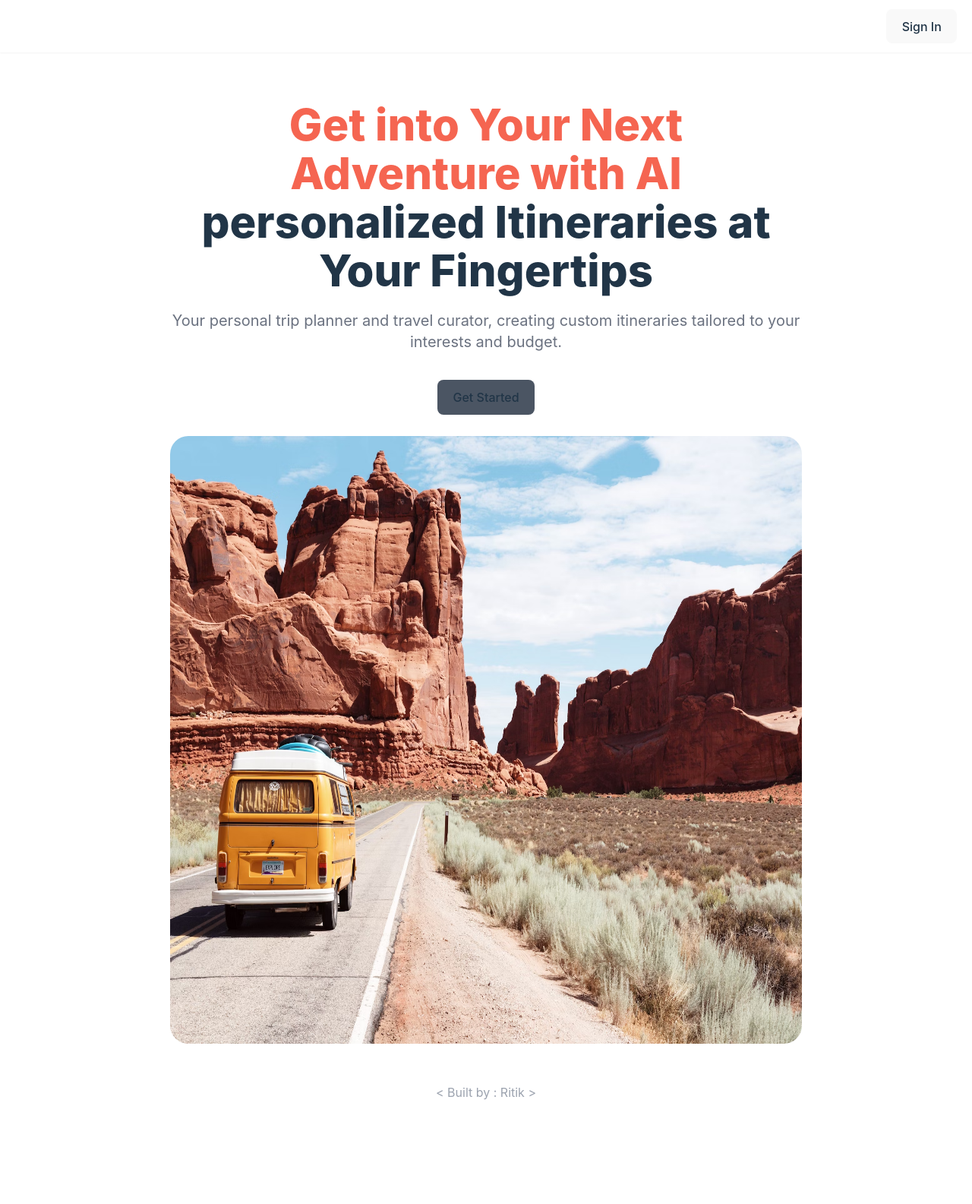
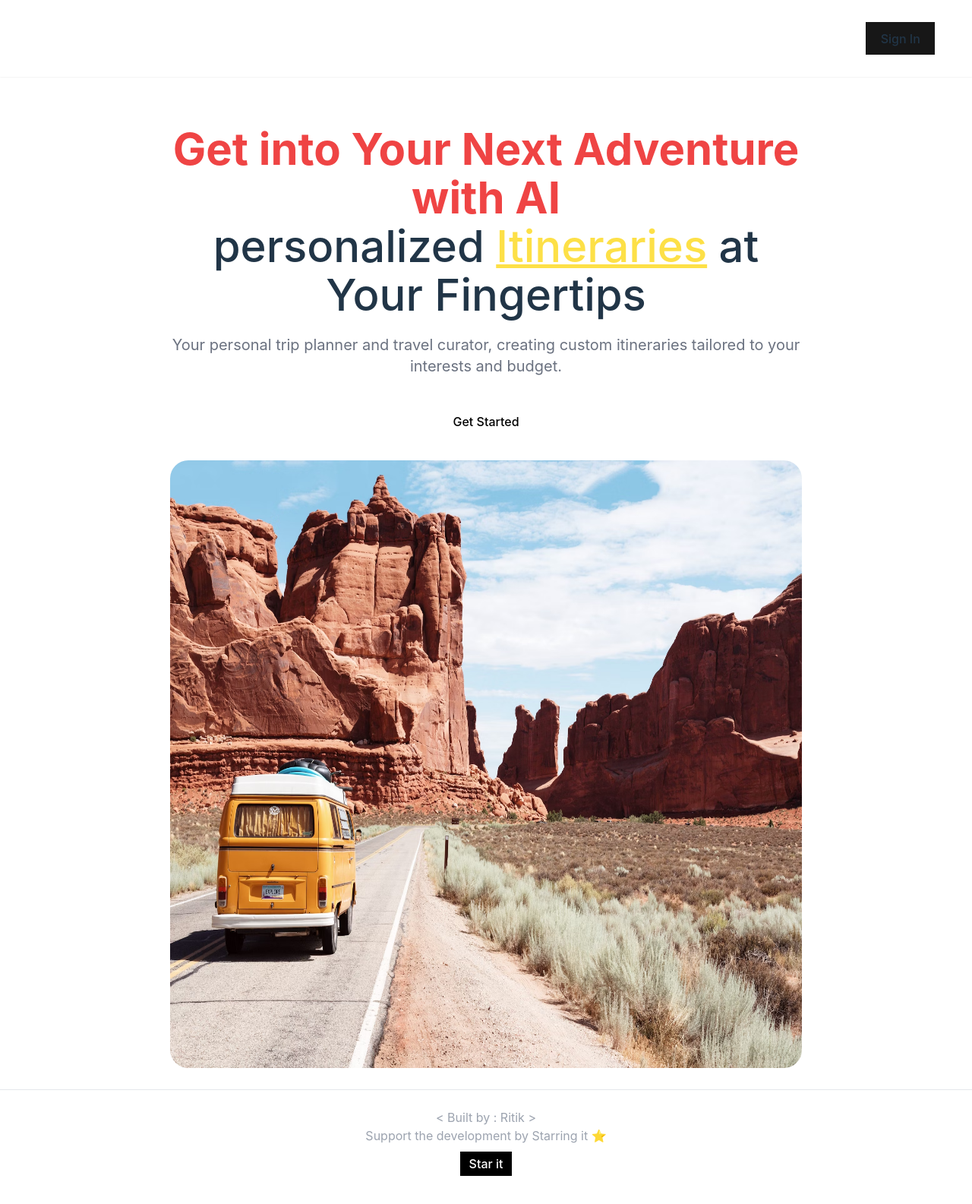
Before and after one commit to ritikkumar-agrawal/smart-travel, a React (Vite) app: page / in a window 1280 px wide. Shown: the whole page at 76% size. Before the commit the page ends 1502 px from the top, so only its background shows below. Built offline with nearby package versions, Linux system fonts and the light colour scheme; no server answers.

Commit message:
Updated logics, Optimization

```diff
--- a/src/components/component/create-trip.jsx
+++ b/src/components/component/create-trip.jsx
@@ -112,16 +112,19 @@ function CreateTrip() {
 
   return (
     <div className="sm:px-10 md:px-32 lg:px-56 xl:px-10 px-5 mt-10">
-      <h2 className="font-bold text-3xl">Tell us your travel preferences</h2>
+      <h2 className="font-bold text-3xl">Let us know your travel preferences</h2>
       <p className="mt-3 text-gray-500 text-xl">
         Just provide some basic information, and our trip planner will generate
         a customized itinerary based on your preferences.
       </p>
+
       <div className="mt-20 flex flex-col gap-9">
         <div>
           <h2 className="text-xl my-3 font-medium">
             What is Destination of choice?
           </h2>
+
+          {/* npm install react-google-places-autocomplete */}
           <GooglePlacesAutocomplete
             apiKey={import.meta.env.VITE_GOOGLE_PLACES_API_KEY}
             selectProps={{
@@ -131,18 +134,36 @@ function CreateTrip() {
                 handleInputChange("location", v);
               },
               styles: {
-                option: (provided) => ({
+                control: (provided) => ({
                   ...provided,
-                  color: "black",
+                  backgroundColor: "#171717",
+                  color: "white",
+                }),
+                input: (provided) => ({
+                  ...provided,
+                  color: "white",
+                }),
+                option: (provided, state) => ({
+                  ...provided,
+                  backgroundColor: state.isFocused ? "#333333" : "#171717",
+                  color: "white",
+                }),
+                menu: (provided) => ({
+                  ...provided,
+                  backgroundColor: "#171717",
                 }),
                 singleValue: (provided) => ({
                   ...provided,
-                  color: "black",
+                  color: "white",
                 }),
               },
             }}
           />
+
+          {/* google places autocomplete ends  */}
+
         </div>
+
         <div>
           <h2 className="text-xl my-3 font-medium">
             How many days are you planning your trip?
@@ -150,10 +171,11 @@ function CreateTrip() {
           <Input
             placeholder={"Ex.3"}
             type="number"
-            className="text-gray-600"
+            className="bg-neutral-900 text-white placeholder-gray-400 border border-gray-600"
             onChange={(e) => handleInputChange("noOfDays", e.target.value)}
           />
         </div>
+
         <div>
           <h2 className="text-xl my-3 font-medium">What is Your Budget?</h2>
           <div className="grid grid-cols-3 gap-5 mt-5 ">
@@ -183,10 +205,9 @@ function CreateTrip() {
                 key={index}
                 onClick={() => handleInputChange("traveler", item.people)}
                 className={`p-4 border rounded-lg hover:shadow-lg cursor-pointer
-                    ${
-                      formData?.traveler == item.people &&
-                      "shadow-lg border-blue-500"
-                    }
+                    ${formData?.traveler == item.people &&
+                  "shadow-lg border-blue-500"
+                  }
                     `}
               >
                 <h2 className="text-4xl">{item.icon}</h2>
@@ -197,11 +218,12 @@ function CreateTrip() {
           </div>
         </div>
       </div>
+
       <div className="my-10 justify-end flex">
         <button
           disabled={loading}
           onClick={OnGenerateTrip}
-          className="bg-gray-600"
+          className="bg-white border border-white block rounded-none text-black"
         >
           {loading ? (
             <AiOutlineLoading3Quarters className="h-7 w-7 animate-spin" />
--- a/src/components/component/options.jsx
+++ b/src/components/component/options.jsx
@@ -2,28 +2,28 @@ export const SelectTravelesList = [
     {
         id: 1,
         title: 'Just Me',
-        desc: 'A sole traveles in exploration',
+        desc: 'A sole traveler in exploration',
         icon: '✈️',
         people: '1'
     },
     {
         id: 2,
         title: "A Couple",
-        desc: "Two traveles in tandem",
+        desc: "Two traveles in sync",
         icon: "🥂",
         people: "2 People"
     },
     {
         id: 3,
         title: "Family",
-        desc: "A group of fun loving adv",
+        desc: "A group of fun loving peeps",
         icon: "🏡",
         people: "3 to 5 People"
     },
     {
         id: 4,
         title: "Friends",
-        desc: "A bunch of thrill-seekes",
+        desc: "A bunch of thrill-seekers",
         icon: "⛵",
         people: "5 to 10 People"
     }
--- a/src/components/custom/Footer.jsx
+++ b/src/components/custom/Footer.jsx
@@ -4,10 +4,15 @@ function Footer() {
   return (
     <div className='my-7'>
       {/* <hr /> */}
+      <hr />
       <br />
       <h2 className='text-center text-gray-400'> &lt; Built by : Ritik &gt; </h2>
-      <br />
-      {/* <hr /> */}
+      <h2 className='text-center text-gray-400'> Support the development by Starring it ⭐</h2>
+      <div className="flex justify-center py-2">
+        <a  href="https://github.com/ritikkumar-agrawal/smart-travel">
+        <button className="bg-black border border-white rounded-none text-white px-3 py-1">Star it</button>
+        </a>
+      </div>
     </div>
   )
 }
--- a/src/components/custom/Header.jsx
+++ b/src/components/custom/Header.jsx
@@ -52,7 +52,7 @@ function Header() {
   };
 
   return (
-    <div className="p-3 shadow-sm flex justify-between items-center px-5">
+    <div className="p-7 shadow-sm flex justify-between items-center px-12">
       {/* home icon */}
       <a href="/">
       <IoHomeOutline style={{ width: '40px', height: '40px', color: 'white'}} />
@@ -94,7 +94,9 @@ function Header() {
             </Popover>
           </div>
         ) : (
-          <button onClick={()=>setOpenDialog(true)}>Sign In</button>
+          <button className="bg-neutral-900 border border-white block rounded-none" onClick={()=>setOpenDialog(true)}>
+            Sign In
+          </button>
         )}
       </div>
       {/* dialog for google login */}
--- a/src/components/custom/Hero.jsx
+++ b/src/components/custom/Hero.jsx
@@ -4,11 +4,13 @@ import { Link } from "react-router-dom";
 function Hero() {
   return (
     <div className="flex-col items-center mx-56 gap-9 relative">
-      <h1 className="font-extrabold text-[58px] text-center mt-16 ">
-        <span className="text-[#f56551]">
+      <h1 className="font-bold text-[58px] text-center mt-16 ">
+        <span className="text-[#ef4444]">
           Get into Your Next Adventure with AI{" "}
         </span>
-        personalized Itineraries at Your Fingertips
+        <p className="font-medium" >
+          personalized <span style={{ color: "#fde047", textDecoration: "underline", textDecorationThickness: "thin" }}>Itineraries</span> at Your Fingertips
+        </p>
       </h1>
       <p className="text-xl text-gray-500 text-center mt-5">
         Your personal trip planner and travel curator, creating custom
@@ -16,7 +18,7 @@ function Hero() {
       </p>
       <div className="flex justify-center mt-9">
         <Link to={"/create-trip"} className="text-current">
-          <button className="bg-gray-600 block">Get Started  </button>
+          <button variant="outline" className="text-black bg-white rounded-none">Get Started  </button>
         </Link>
       </div>
       <img src="./front.avif" className="mt-7 rounded-3xl w-auto h-screen fade-edges" />
--- a/src/index.css
+++ b/src/index.css
@@ -8,7 +8,7 @@
 
   color-scheme: light dark;
   color: rgba(255, 255, 255, 0.87);
-  background-color: #242424;
+  background-color:#171717;
   /* background-color: white; */
 
   font-synthesis: none;
```
